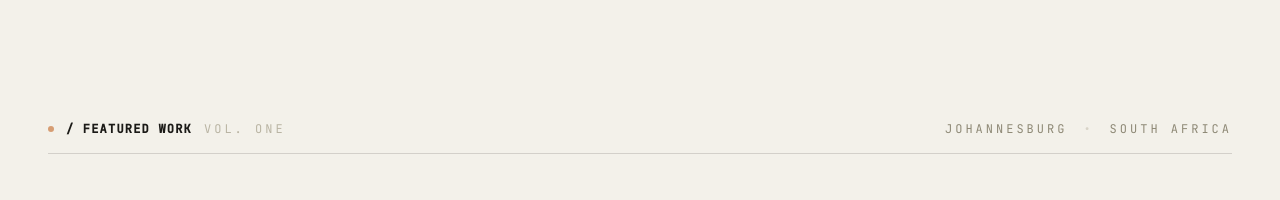
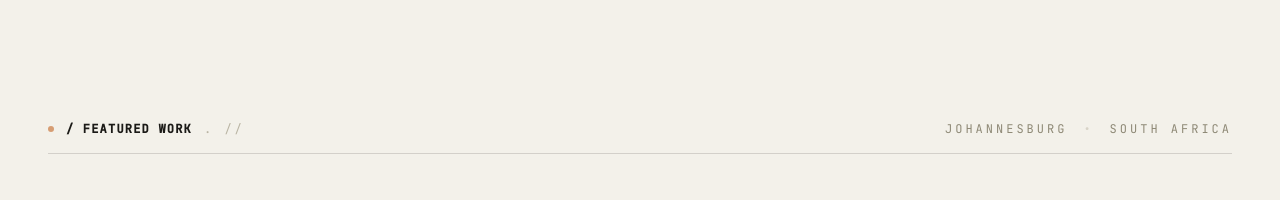
Before and after one commit to bearbuildsweb/Angelique-Mari, a React (Vite) app: page / in a window 1280 px wide. Shown: the part 840-1040 px from the top of the page. Built offline with nearby package versions, Linux system fonts and the light colour scheme.

Commit message:
Update Portfolio.tsx

```diff
--- a/src/components/Portfolio.tsx
+++ b/src/components/Portfolio.tsx
@@ -58,7 +58,7 @@ export default function Portfolio() {
           <div className="flex items-center gap-3">
             <span className="w-1.5 h-1.5 rounded-full bg-amber-700 animate-pulse" />
             <span className="font-bold tracking-widest">/ FEATURED WORK</span>
-            <span className="text-warm-400 font-normal">VOL. ONE</span>
+            <span className="text-warm-400 font-normal"> . //</span>
           </div>
           <div className="flex items-center gap-4 text-warm-500 font-mono text-[10px] sm:text-xs">
             <span>JOHANNESBURG</span>
```
